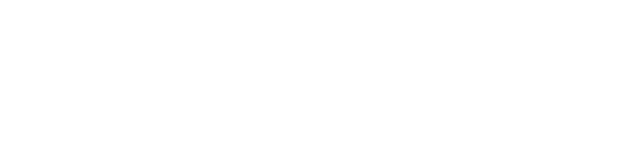
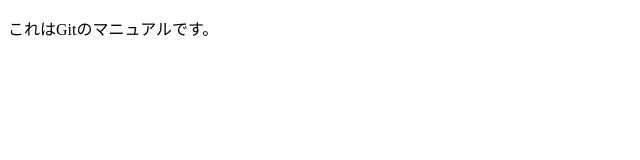
Before and after one commit to satokouich-moak1/manual-moak1, a plain HTML site: page httpdocs/index.html in a window 1280 px wide. Shown: the whole page, without its empty margins (0-640 px from the left). Drawn offline with Linux system fonts and the light colour scheme.

Commit message:
文言を追加

```diff
--- a/httpdocs/index.html
+++ b/httpdocs/index.html
@@ -9,6 +9,7 @@
   <title>gitマニュアル</title>
 </head>
 <body>
+  <p>これはGitのマニュアルです。</p>
 
 </body>
 </html>
```
